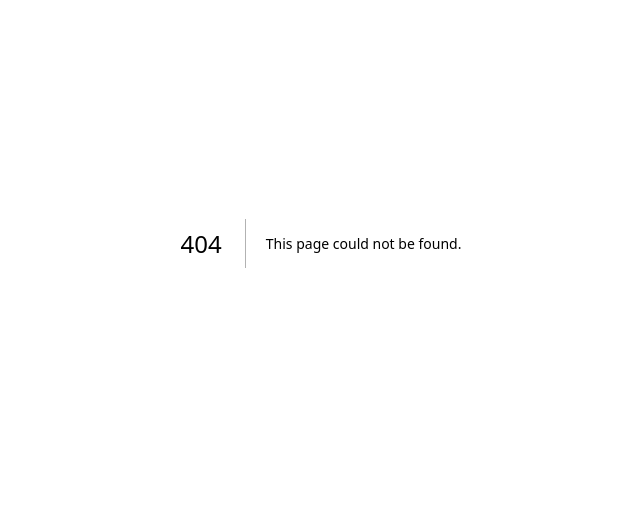
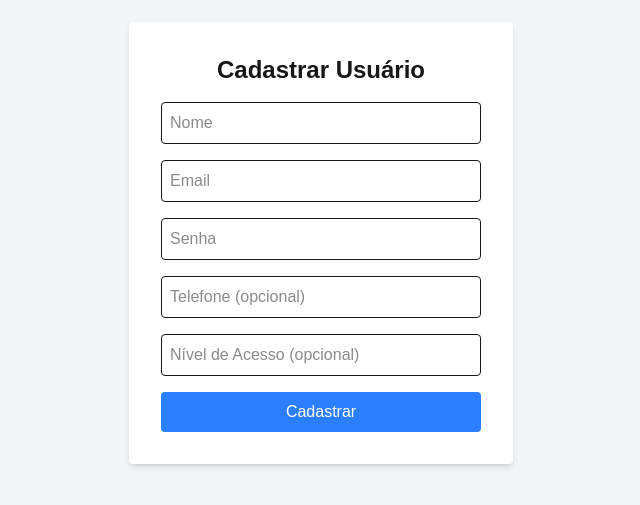
Before and after one commit to aniltonteixeira/notafiscalsimples.com, a Next.js app: page /admin/usuarios/novo in a window 1280 px wide. Before the commit this address had no page. Shown: the part 157-662 px from the top of the page, without its empty margins (319-959 px from the left). Built offline with nearby package versions, Linux system fonts and the light colour scheme.

Commit message:
Create page.tsx
feat(usuario): criar formulário de cadastro

- Campos: nome, email, senha, telefone, nível de acesso
- Envia para API /api/usuarios
- Adiciona tratamento de loading e mensagens de erro"

```diff
--- /dev/null
+++ b/app/admin/usuarios/novo/page.tsx
@@ -0,0 +1,122 @@
+'use client';
+
+import { useState } from "react";
+
+export default function NovoUsuarioPage() {
+  const [nome, setNome] = useState("");
+  const [email, setEmail] = useState("");
+  const [senha, setSenha] = useState("");
+  const [telefone, setTelefone] = useState("");
+  const [nivelAcessoId, setNivelAcessoId] = useState<number | "">("");
+
+  const [mensagem, setMensagem] = useState<string | null>(null);
+  const [loading, setLoading] = useState(false);
+
+  const handleSubmit = async (e: React.FormEvent) => {
+    e.preventDefault();
+    setMensagem(null);
+    setLoading(true);
+
+    try {
+      const response = await fetch("/api/usuarios", {
+        method: "POST",
+        headers: {
+          "Content-Type": "application/json",
+        },
+        body: JSON.stringify({
+          nome,
+          email,
+          senha,
+          telefone,
+          nivelAcessoId: nivelAcessoId === "" ? null : Number(nivelAcessoId),
+        }),
+      });
+
+      const data = await response.json();
+
+      if (!response.ok) {
+        throw new Error(data.error || "Erro ao cadastrar usuário");
+      }
+
+      setMensagem("Usuário cadastrado com sucesso!");
+      setNome("");
+      setEmail("");
+      setSenha("");
+      setTelefone("");
+      setNivelAcessoId("");
+    } catch (err: unknown) {
+      if (err instanceof Error) {
+        setMensagem(err.message);
+      }
+    } finally {
+      setLoading(false);
+    }
+  };
+
+  return (
+    <div className="flex items-center justify-center h-screen bg-gray-100">
+      <form onSubmit={handleSubmit} className="bg-white p-8 rounded shadow-md space-y-4 w-96">
+        <h1 className="text-2xl font-bold text-center">Cadastrar Usuário</h1>
+
+        {mensagem && (
+          <p className="text-center text-sm text-red-500">{mensagem}</p>
+        )}
+
+        <input
+          type="text"
+          placeholder="Nome"
+          value={nome}
+          onChange={(e) => setNome(e.target.value)}
+          className="w-full p-2 border rounded"
+          required
+        />
+
+        <input
+          type="email"
+          placeholder="Email"
+          value={email}
+          onChange={(e) => setEmail(e.target.value)}
+          className="w-full p-2 border rounded"
+          required
+        />
+
+        <input
+          type="password"
+          placeholder="Senha"
+          value={senha}
+          onChange={(e) => setSenha(e.target.value)}
+          className="w-full p-2 border rounded"
+          required
+        />
+
+        <input
+          type="text"
+          placeholder="Telefone (opcional)"
+          value={telefone}
+          onChange={(e) => setTelefone(e.target.value)}
+          className="w-full p-2 border rounded"
+        />
+
+        <input
+          type="number"
+          placeholder="Nível de Acesso (opcional)"
+          value={nivelAcessoId}
+          onChange={(e) => {
+            const valor = e.target.value;
+            setNivelAcessoId(valor === "" ? "" : Number(valor));
+          }}
+          className="w-full p-2 border rounded"
+          min={1}
+        />
+
+        <button
+          type="submit"
+          disabled={loading}
+          className="w-full bg-blue-500 hover:bg-blue-600 text-white p-2 rounded disabled:opacity-50"
+        >
+          {loading ? "Cadastrando..." : "Cadastrar"}
+        </button>
+      </form>
+    </div>
+  );
+}
```
